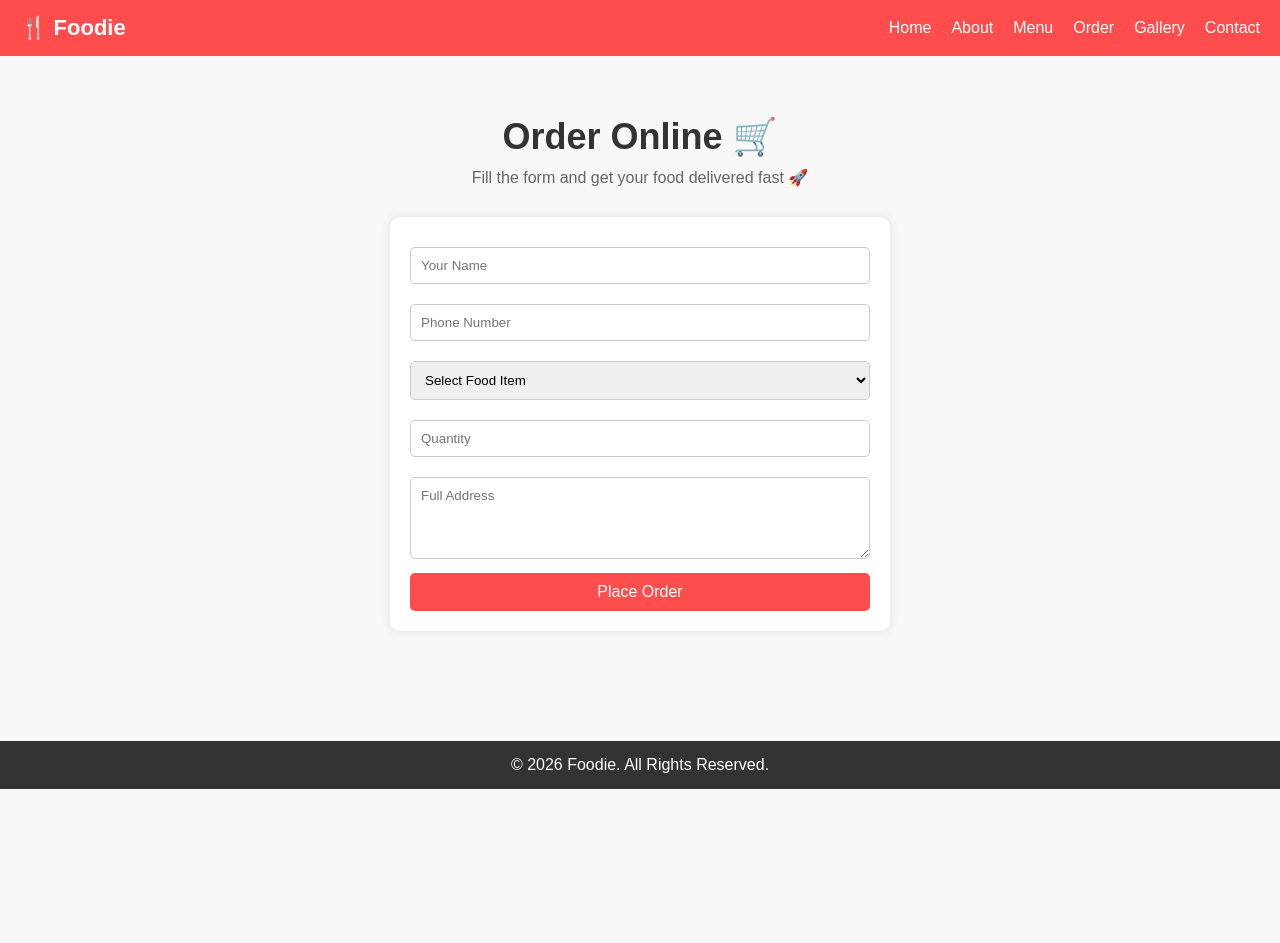
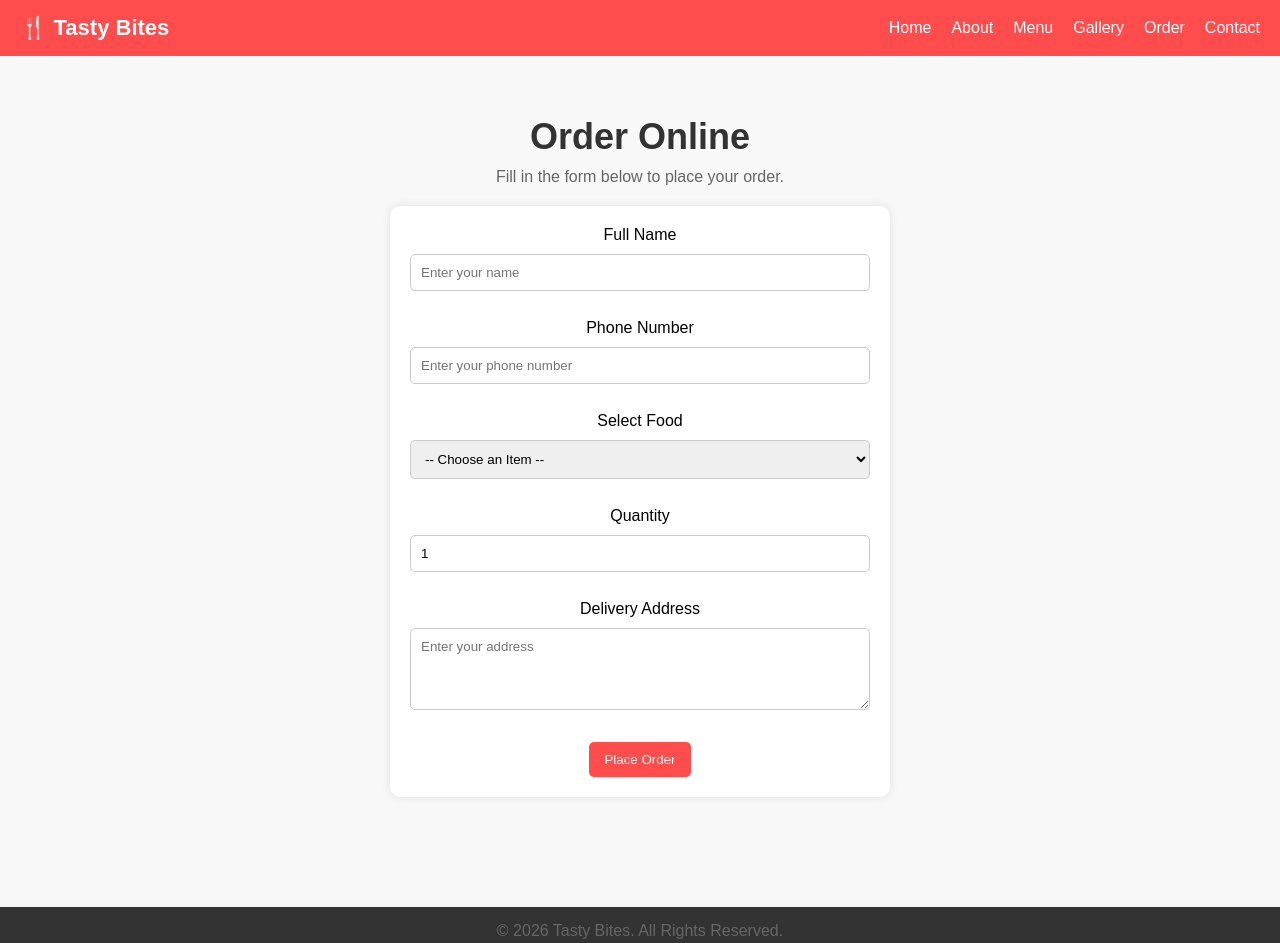
Before and after one commit to tejaborukati-hue/Tasty-Bites-, a plain HTML site: page order.html in a window 1280 px wide. Before the commit the page ends 800 px from the top, so only its background shows below. Drawn offline with Linux system fonts and the light colour scheme.

Commit message:
Update order.html

```diff
--- a/order.html
+++ b/order.html
@@ -3,126 +3,23 @@
 <head>
     <meta charset="UTF-8">
     <meta name="viewport" content="width=device-width, initial-scale=1.0">
-    <title>Order Online - Foodie</title>
+    <title>Tasty Bites | Order</title>
 
-    <style>
-        * {
-            margin: 0;
-            padding: 0;
-            box-sizing: border-box;
-            font-family: Arial, sans-serif;
-        }
-
-        body {
-            background-color: #f8f8f8;
-        }
-
-        /* Header */
-        header {
-            background-color: #ff4d4d;
-            padding: 15px 20px;
-            display: flex;
-            justify-content: space-between;
-            align-items: center;
-            color: white;
-        }
-
-        .logo {
-            font-size: 22px;
-            font-weight: bold;
-        }
-
-        nav ul {
-            list-style: none;
-            display: flex;
-            gap: 20px;
-        }
-
-        nav ul li a {
-            text-decoration: none;
-            color: white;
-            font-weight: 500;
-        }
-
-        nav ul li a:hover {
-            text-decoration: underline;
-        }
-
-        /* Order Section */
-        .order {
-            padding: 60px 20px;
-            text-align: center;
-        }
-
-        .order h1 {
-            font-size: 36px;
-            margin-bottom: 10px;
-            color: #333;
-        }
-
-        .order p {
-            color: #666;
-            margin-bottom: 30px;
-        }
-
-        .order-form {
-            max-width: 500px;
-            margin: auto;
-            background: white;
-            padding: 20px;
-            border-radius: 10px;
-            box-shadow: 0 0 10px rgba(0,0,0,0.1);
-        }
-
-        .order-form input,
-        .order-form select,
-        .order-form textarea {
-            width: 100%;
-            padding: 10px;
-            margin: 10px 0;
-            border: 1px solid #ccc;
-            border-radius: 5px;
-        }
-
-        .order-form button {
-            width: 100%;
-            padding: 10px;
-            background-color: #ff4d4d;
-            color: white;
-            border: none;
-            border-radius: 5px;
-            font-size: 16px;
-            cursor: pointer;
-        }
-
-        .order-form button:hover {
-            background-color: #e60000;
-        }
-
-        /* Footer */
-        footer {
-            background-color: #333;
-            color: white;
-            text-align: center;
-            padding: 15px;
-            margin-top: 50px;
-        }
-    </style>
+    <link rel="stylesheet" href="style.css">
 </head>
-
 <body>
 
     <!-- Header -->
     <header>
-        <div class="logo">🍴 Foodie</div>
+        <div class="logo">🍴 Tasty Bites</div>
 
         <nav>
             <ul>
                 <li><a href="index.html">Home</a></li>
                 <li><a href="about.html">About</a></li>
                 <li><a href="menu.html">Menu</a></li>
+                <li><a href="gallery.html">Gallery</a></li>
                 <li><a href="order.html">Order</a></li>
-                <li><a href="gallery.html">Gallery</a></li>
                 <li><a href="contact.html">Contact</a></li>
             </ul>
         </nav>
@@ -130,37 +27,43 @@
 
     <!-- Order Section -->
     <section class="order">
-        <h1>Order Online 🛒</h1>
-        <p>Fill the form and get your food delivered fast 🚀</p>
+        <h1>Order Online</h1>
+        <p>Fill in the form below to place your order.</p>
 
-        <div class="order-form">
-            <form>
-                <input type="text" placeholder="Your Name" required>
+        <form>
+            <label for="name">Full Name</label><br>
+            <input type="text" id="name" placeholder="Enter your name" required><br><br>
 
-                <input type="tel" placeholder="Phone Number" required>
+            <label for="phone">Phone Number</label><br>
+            <input type="tel" id="phone" placeholder="Enter your phone number" required><br><br>
 
-                <select required>
-                    <option value="">Select Food Item</option>
-                    <option>Pizza</option>
-                    <option>Burger</option>
-                    <option>Pasta</option>
-                    <option>Fries</option>
-                    <option>Cold Drink</option>
-                </select>
+            <label for="food">Select Food</label><br>
+            <select id="food" required>
+                <option value="">-- Choose an Item --</option>
+                <option>Margherita Pizza</option>
+                <option>Chicken Burger</option>
+                <option>White Sauce Pasta</option>
+                <option>Veg Salad</option>
+                <option>French Fries</option>
+                <option>Cold Coffee</option>
+            </select><br><br>
 
-                <input type="number" placeholder="Quantity" min="1" required>
+            <label for="quantity">Quantity</label><br>
+            <input type="number" id="quantity" min="1" value="1" required><br><br>
 
-                <textarea rows="4" placeholder="Full Address" required></textarea>
+            <label for="address">Delivery Address</label><br>
+            <textarea id="address" rows="4" placeholder="Enter your address" required></textarea><br><br>
 
-                <button type="submit">Place Order</button>
-            </form>
-        </div>
+            <button type="submit">Place Order</button>
+        </form>
     </section>
 
     <!-- Footer -->
     <footer>
-        <p>© 2026 Foodie. All Rights Reserved.</p>
+        <p>&copy; 2026 Tasty Bites. All Rights Reserved.</p>
     </footer>
+
+    <script src="script.js"></script>
 
 </body>
 </html>
```
